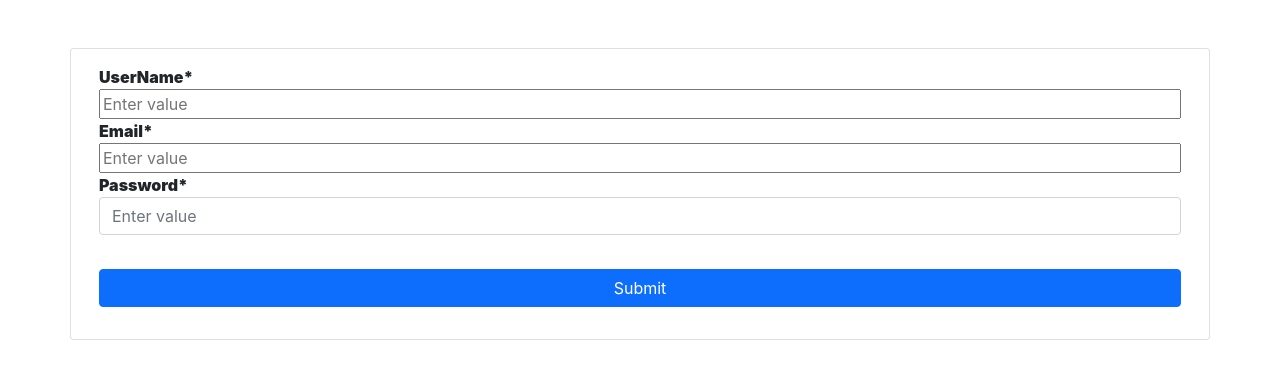
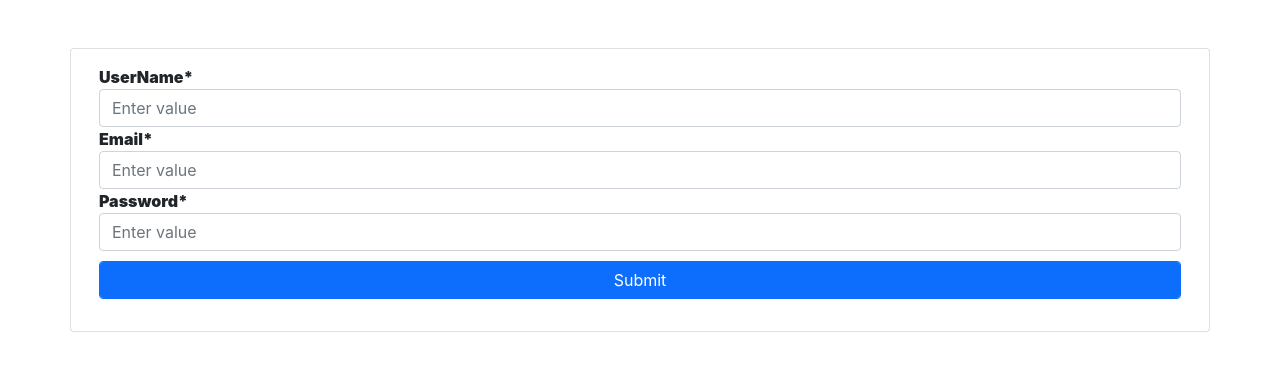
Before and after one commit to PalkeshCloudChamp/ReactJs_Practice, a React (Create React App) app: page / in a window 1280 px wide. Shown: the top 376 px of the page. Built offline with nearby package versions, Linux system fonts and the light colour scheme.

Commit message:
css-updated

```diff
--- a/src/component/22-09-21/App.css
+++ b/src/component/22-09-21/App.css
@@ -10,3 +10,7 @@ label{
     padding-right: 100%;
     font-weight: 1000;
 }
+.text-danger{
+    font-size: small;
+    text-align: left;
+}
--- a/src/component/22-09-21/makeForm.js
+++ b/src/component/22-09-21/makeForm.js
@@ -78,15 +78,15 @@ class MakeForm extends Component {
                 <form className='card-body'>
                     <div className='form-group mb-3'>
                         <label>UserName*</label><br></br>
-                        <input type='text' placeholder="Enter value" onChange={this.validateUserName} value={this.state.name} required /><br></br>
+                        <input type='text' placeholder="Enter value" className='form-control' onChange={this.validateUserName} value={this.state.name} required />
                         <div className="text-danger">{this.state.nameErrorVisi ? <>Minimum size of Name (5)</> : null}</div>
                         <label>Email*</label><br></br>
-                        <input type='email' placeholder="Enter value" onChange={this.ValidateEmail} required /><br></br>
+                        <input type='email' placeholder="Enter value" className='form-control' onChange={this.ValidateEmail} required />
                         <div className="text-danger">{this.state.emailerrorVisi ? <>Write Correct Email Address.</> : null}</div>
                         <label>Password*</label><br></br>
-                        <input type='password' placeholder="Enter value" onChange={this.ValidatePassword} className = "form-control pwd"required /><br></br>
+                        <input type='password' placeholder="Enter value" onChange={this.ValidatePassword} className = "form-control" required />
                         <div className="text-danger">{this.state.passerrorVisi ? <>Make a Strong Password</> : null}</div>
-                        <button type="submit" class="btn btn-primary">Submit</button>
+                        <button type="submit" class="btn btn-primary form-control">Submit</button>
                     </div>
                 </form>
             </div>
```
